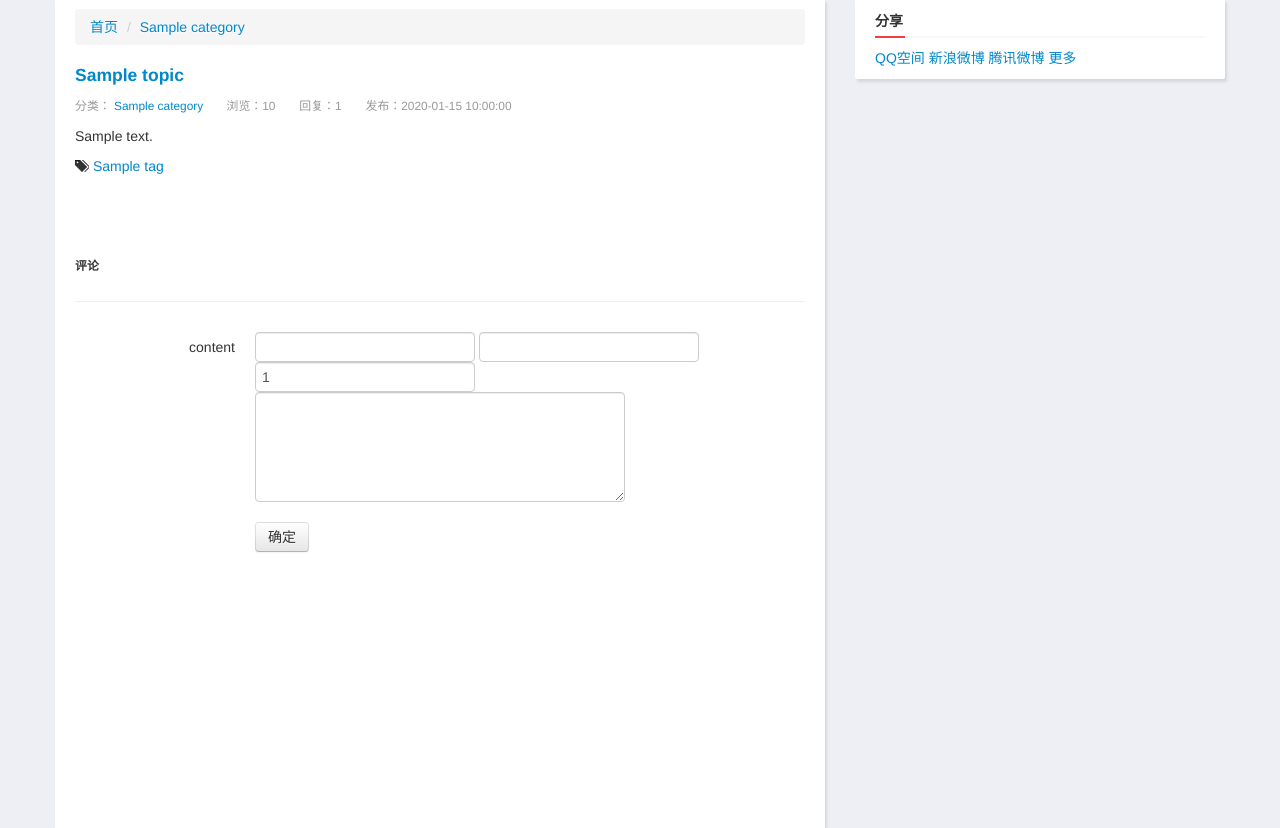
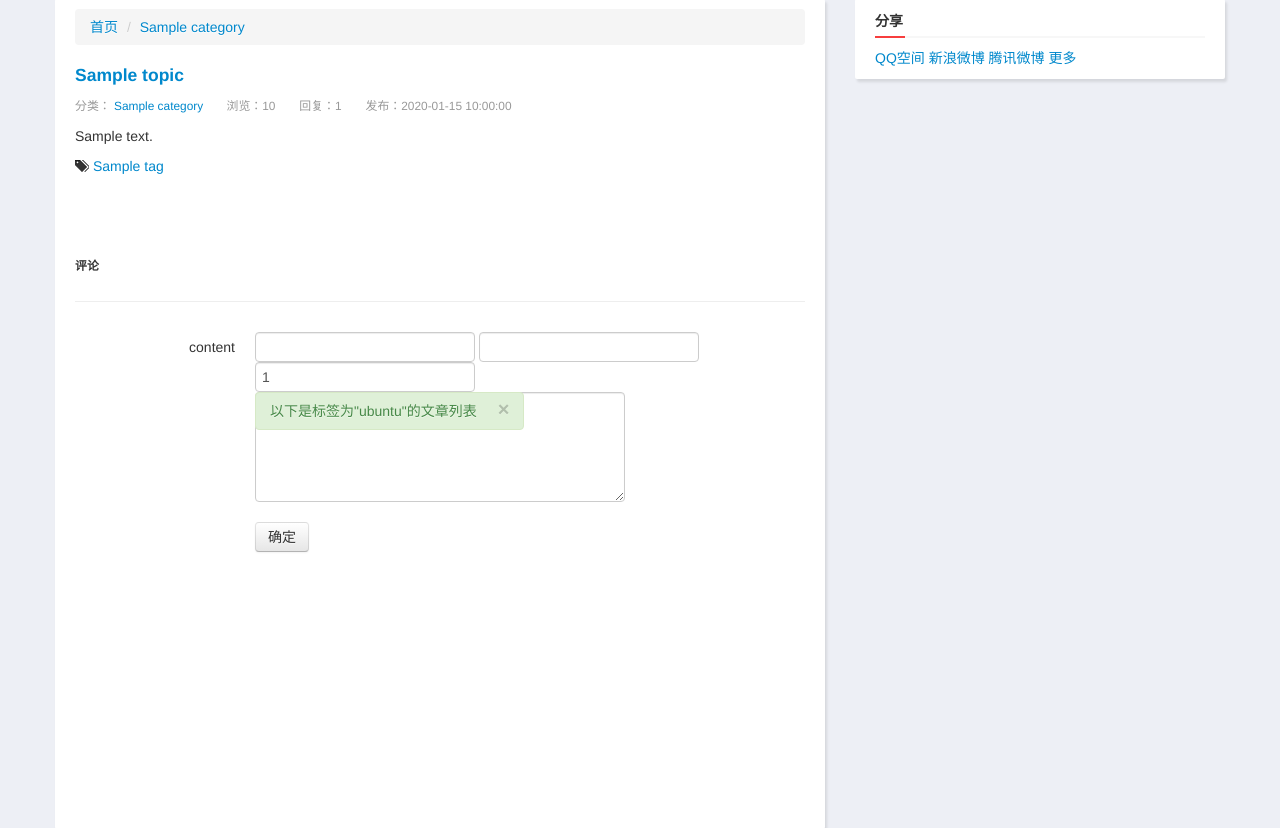
Before and after one commit to liuxuecheng/sae_python_blog, a Flask app: template webapp/templates/topic/show.html in a window 1280 px wide. Shown: the part 61-889 px from the top of the page. Run offline with Flask 2, Linux system fonts and the light colour scheme; the template is opened without the code that fills it: most values are stand-ins (such as "Sample title", 1, 10 or a date in 2020); form fields are guessed from the names that the template uses; parts of the project's set-up code (start-up, migrations or seed data) failed here and were passed over; some libraries are stand-ins or nearby versions.

Commit message:
add the style
git-svn-id: https://svn.sinaapp.com/dilan/2@772 288da536-3c93-4ab2-bc2e-17a84f795b60

```diff
--- a/webapp/templates/topic/show.html
+++ b/webapp/templates/topic/show.html
@@ -39,11 +39,15 @@
       <form class="form-horizontal" id="reply" method="post">
         <div class="control-group">
           <label class="control-label" for="inputPassword">content</label>
-          <div class="controls">
+          <div class="controls" style="position: relative;">
           {{ reply_form.csrf_token }}
           {{ reply_form.id() }}
           {{ reply_form.user_id(value =g.user.id)  }}
           {{ reply_form.topic_id(value =topic.id) }}
+          <div class="alert alert-success" style="position: absolute; with:10px; hight:20px">
+          <button class="close" data-dismiss="alert" type="button">×</button>
+          以下是标签为"ubuntu"的文章列表
+          </div>
           {{ reply_form.content(rows='5',class="span4") }}
           </div>
         </div>
```
